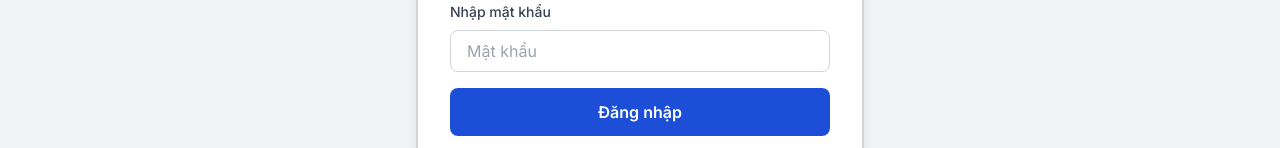
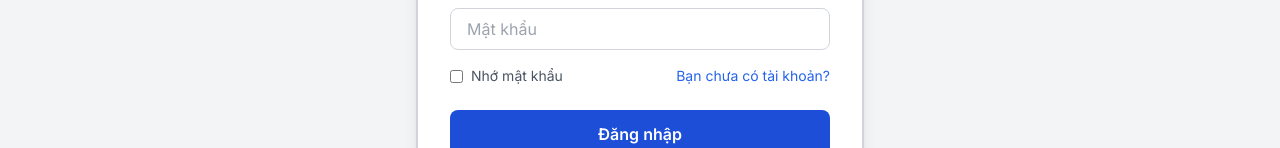
Before and after one commit to khoa23032003/E-commerce-Website-for-Tech-Products, a Next.js app: page /users/LoginPage in a window 1280 px wide. Shown: the part 466-614 px from the top of the page. Built offline with nearby package versions, Linux system fonts and the light colour scheme; no server answers.

Commit message:
fix login

```diff
--- a/src/app/users/LoginPage/page.tsx
+++ b/src/app/users/LoginPage/page.tsx
@@ -1,8 +1,8 @@
 "use client";
-
 import { useRouter } from "next/navigation";
 import React, { useState } from "react";
 import axios from "axios";
+import qs from "qs"; // Thêm qs để encode dữ liệu nếu backend yêu cầu
 
 const Login = () => {
   const [email, setEmail] = useState("");
@@ -12,20 +12,28 @@ const Login = () => {
   const handleLogin = async (e: React.FormEvent) => {
     e.preventDefault();
     try {
-      const response = await axios.post("http://localhost:8080/auth/login", {
-        email,
-        password,
-      });
+      // Gửi yêu cầu login với mã hóa dữ liệu dạng x-www-form-urlencoded
+      const response = await axios.post(
+        "http://localhost:8080/auth/login",
+        qs.stringify({
+          email,
+          password,
+        }),
+        {
+          headers: {
+            "Content-Type": "application/x-www-form-urlencoded",
+          },
+          withCredentials: true, // Bật để gửi cookie tự động
+        }
+      );
 
-      const token = response.data.result;
-      localStorage.setItem("access_token", token); // Lưu token vào localStorage
-      alert(`Đăng nhập thành công! Token của bạn: ${token}`);
-      router.push("/users/profile"); // Chuyển hướng đến trang Profile
+      // Nếu bạn dùng cookie thì không cần phải lưu token ở đây nữa
+      alert("Đăng nhập thành công!");
+
+      // Chuyển hướng đến trang thông tin người dùng
+      router.push("/users/profile");
     } catch (error: any) {
-      console.error(
-        "Error during login:",
-        error.response?.data || error.message
-      );
+      console.error("Error during login:", error.response?.data || error.message);
       alert(
         error.response?.data?.message ||
           "Đăng nhập thất bại! Vui lòng kiểm tra thông tin."
@@ -74,6 +82,18 @@ const Login = () => {
               required
             />
           </div>
+          <div className="flex justify-between items-center mb-6">
+            <label className="flex items-center text-sm text-gray-600">
+              <input type="checkbox" className="mr-2 rounded" />
+              Nhớ mật khẩu
+            </label>
+            <div
+              onClick={() => router.push("/users/registerPage")}
+              className="text-sm text-blue-600 hover:underline cursor-pointer"
+            >
+              Bạn chưa có tài khoản?
+            </div>
+          </div>
           <button
             type="submit"
             className="w-full py-3 bg-blue-700 text-white font-semibold rounded-lg hover:bg-blue-800 transition duration-200"
```
